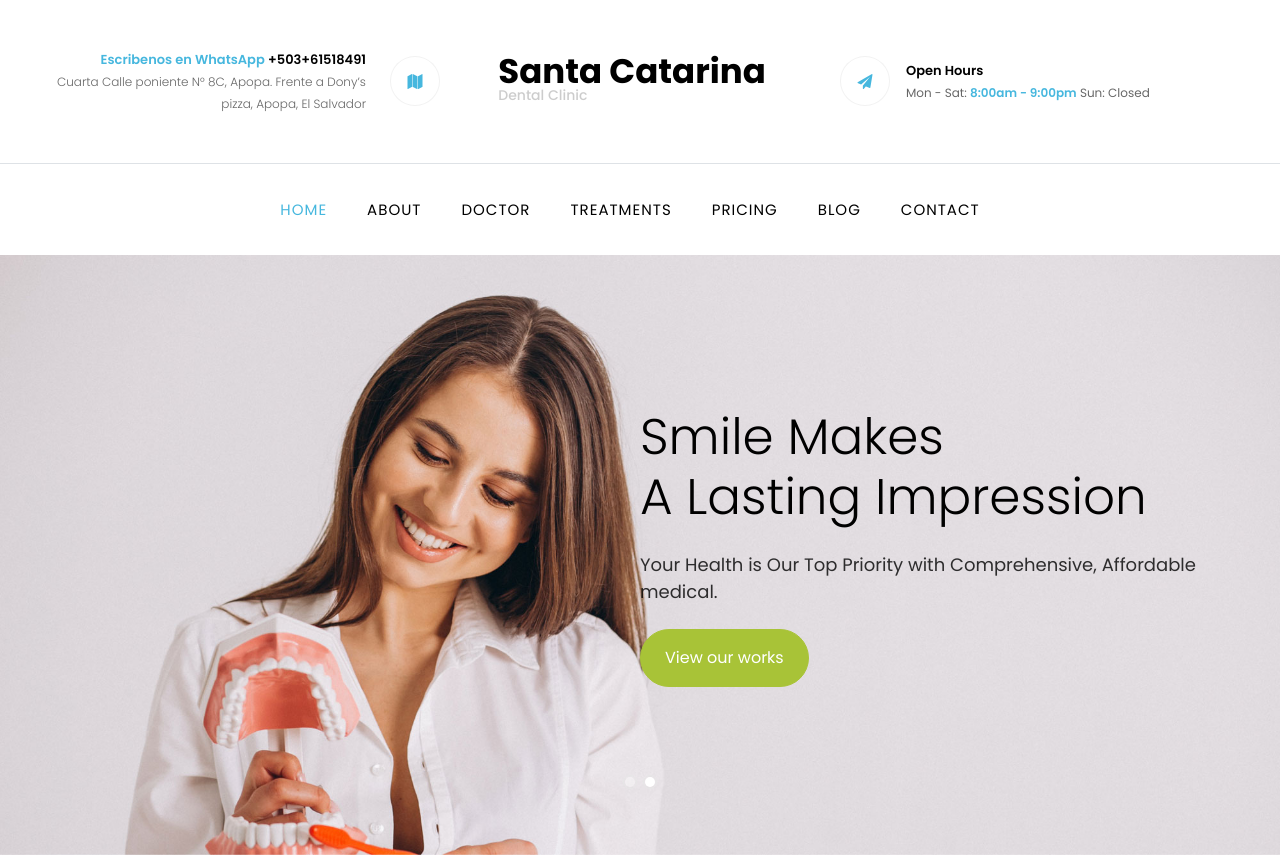
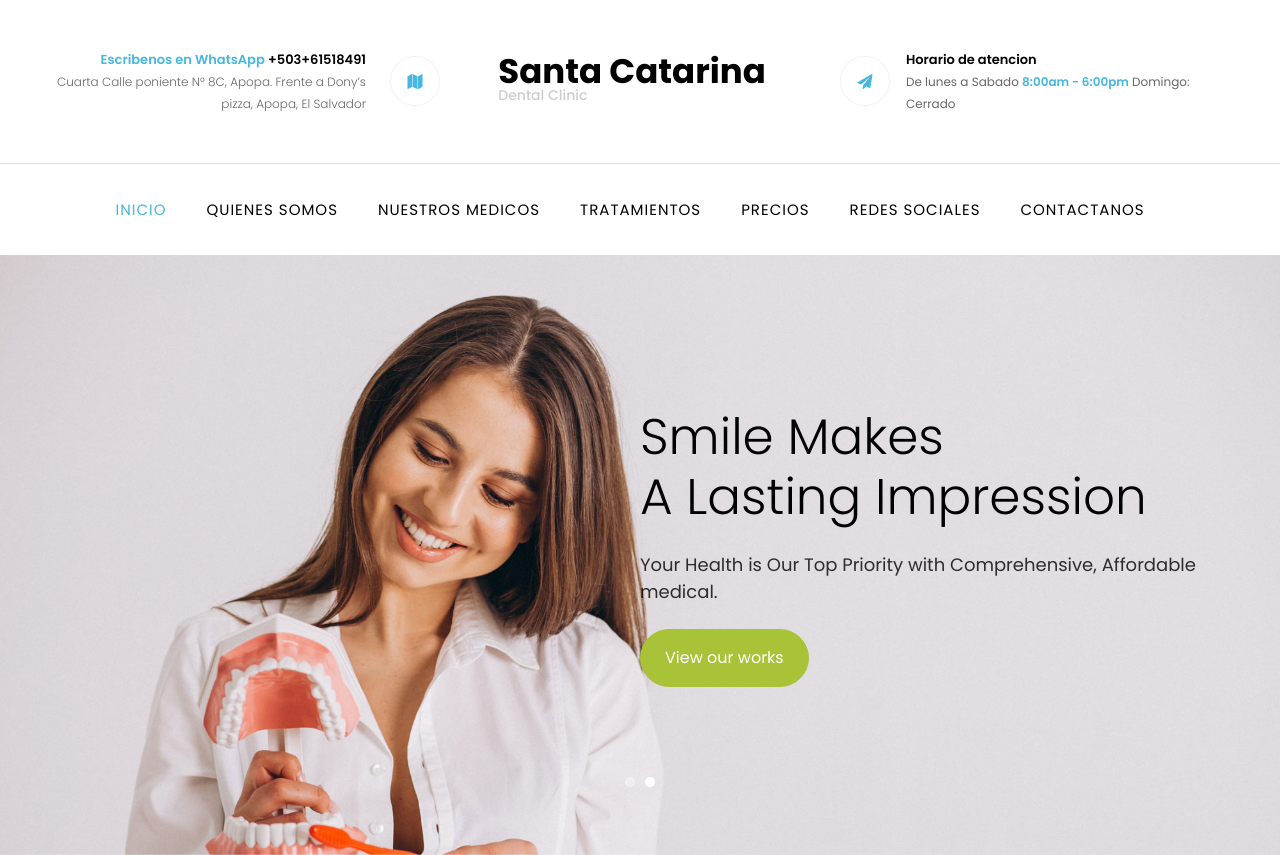
Before and after one commit to mikeliz19/clinicadentalsantacatarina, a plain HTML site: page index.html in a window 1280 px wide. Shown: the top 855 px of the page. Drawn offline with Linux system fonts and the light colour scheme; some packages are replaced by stand-ins of ours; no server answers; files whose address does not match are found by name.

Commit message:
Update index.html

```diff
--- a/index.html
+++ b/index.html
@@ -45,8 +45,8 @@
 			    <div class="col-md-4 order-md-3 d-flex topper mb-md-0 align-items-center">
 			    	<div class="icon d-flex justify-content-center align-items-center"><span class="icon-paper-plane"></span></div>
 			    	<div class="text pl-3 pl-md-3">
-					    <p class="hr"><span>Open Hours</span></p>
-					    <p class="time"><span>Mon - Sat:</span> <span>8:00am - 9:00pm</span> Sun: Closed</p>
+					    <p class="hr"><span>Horario de atencion</span></p>
+					    <p class="time"><span>De lunes a Sabado</span> <span>8:00am - 6:00pm</span> Domingo: Cerrado</p>
 				    </div>
 			    </div>
 		    </div>
@@ -59,13 +59,13 @@
 	      </button>
 	      <div class="collapse navbar-collapse" id="ftco-nav">
 	        <ul class="navbar-nav m-auto">
-	        	<li class="nav-item active"><a href="index.html" class="nav-link pl-0">Home</a></li>
-	        	<li class="nav-item"><a href="about.html" class="nav-link">About</a></li>
-	        	<li class="nav-item"><a href="doctor.html" class="nav-link">Doctor</a></li>
-	        	<li class="nav-item"><a href="department.html" class="nav-link">Treatments</a></li>
-	        	<li class="nav-item"><a href="pricing.html" class="nav-link">Pricing</a></li>
-	        	<li class="nav-item"><a href="blog.html" class="nav-link">Blog</a></li>
-	          <li class="nav-item"><a href="contact.html" class="nav-link">Contact</a></li>
+	        	<li class="nav-item active"><a href="index.html" class="nav-link pl-0">Inicio</a></li>
+	        	<li class="nav-item"><a href="about.html" class="nav-link">Quienes somos</a></li>
+	        	<li class="nav-item"><a href="doctor.html" class="nav-link">Nuestros medicos</a></li>
+	        	<li class="nav-item"><a href="department.html" class="nav-link">Tratamientos</a></li>
+	        	<li class="nav-item"><a href="pricing.html" class="nav-link">Precios</a></li>
+	        	<li class="nav-item"><a href="blog.html" class="nav-link">Redes sociales</a></li>
+	          <li class="nav-item"><a href="contact.html" class="nav-link">Contactanos</a></li>
 	        </ul>
 	      </div>
 	    </div>
```
